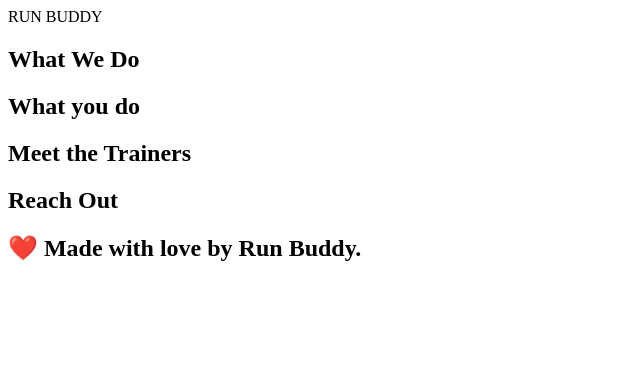
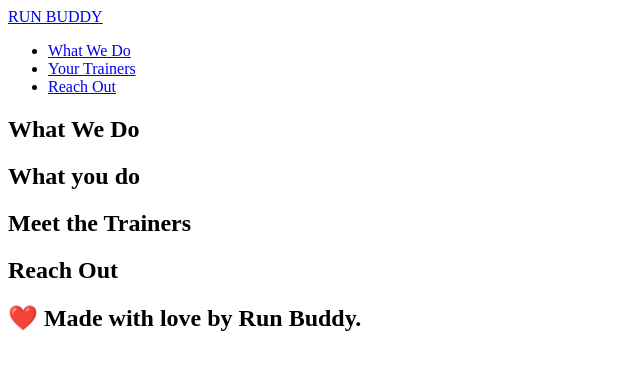
Before and after one commit to lazyemz/run-buddy, a plain HTML site: page index.html in a window 1280 px wide. Shown: the whole page, without its empty margins (0-640 px from the left). Drawn offline with Linux system fonts and the light colour scheme.

Commit message:
added navigation and lists

```diff
--- a/index.html
+++ b/index.html
@@ -7,7 +7,25 @@
 <body>
     <!--navigation-->
     <header>
-</h1> RUN BUDDY </h1>
+</h1>
+<a href="/">RUN BUDDY</a>
+</h1>
+<nav>
+    <!--Unordered list element-->
+    <ul>
+        <!--List item element-->
+        <li>
+            <!--Anchor element-->
+            <a href="#what-we-do">What We Do</a>
+        </li>
+        <li>
+            <a href="#your trainers"> Your Trainers</a>
+        </li>
+        <li>
+            <a href="#reach out">Reach Out</a>
+        </li>
+    </ul>
+</nav>
     </header>
 
     <!--hero/jumbotron-->
```
